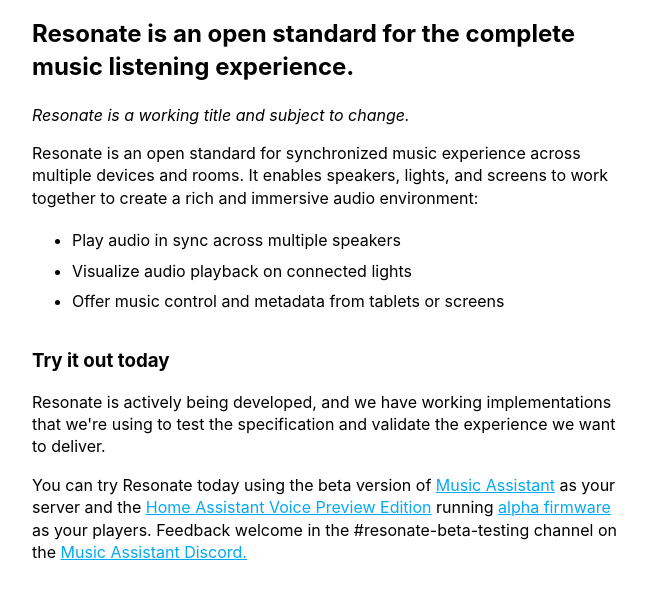
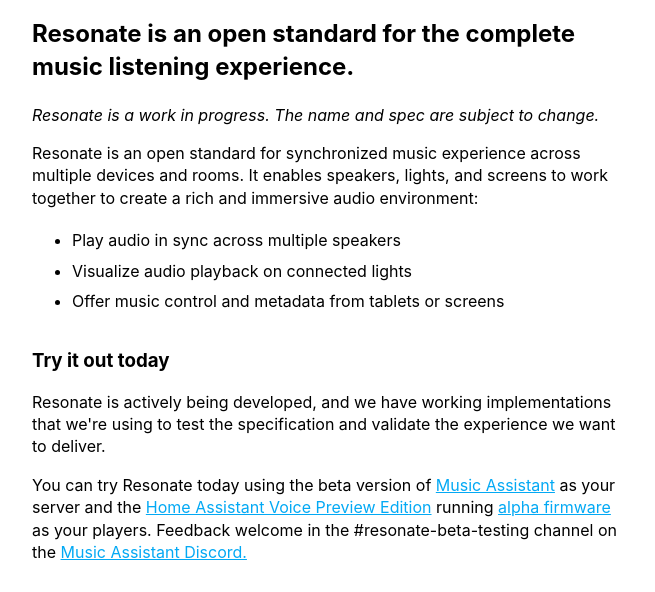
Before and after one commit to Resonate-Protocol/website, an Eleventy site: page src/index.html in a window 1280 px wide. Shown: the part 107-699 px from the top of the page, without its empty margins (308-963 px from the left). Built offline with nearby package versions, Linux system fonts and the light colour scheme; Eleventy itself is replaced by a stand-in of ours; files that its build step writes are made by us from their sources.

Commit message:
Update note

```diff
--- a/src/index.html
+++ b/src/index.html
@@ -7,7 +7,11 @@
   Resonate is an open standard for the complete music listening experience.
 </h2>
 
-<p><i>Resonate is a working title and subject to change.</i></p>
+<p>
+  <i
+    >Resonate is a work in progress. The name and spec are subject to change.</i
+  >
+</p>
 
 <p>
   Resonate is an open standard for synchronized music experience across multiple
```
